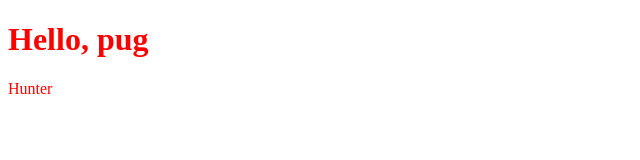
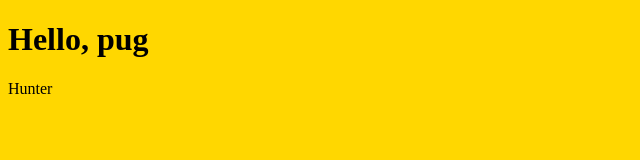
Before and after one commit to alferov77/Webpack, a website built with webpack: page src/index.pug in a window 1280 px wide. Shown: the whole page, without its empty margins (0-640 px from the left). Built offline with nearby package versions, Linux system fonts and the light colour scheme.

Commit message:
Проверка линтера

```diff
--- a/package.json
+++ b/package.json
@@ -4,7 +4,7 @@
   "scripts": {
     "start": "webpack serve --mode development",
     "build": "webpack --mode production",
-    "lint": "eslint . && stylelint '**/*.css'",
+    "lint": "eslint . && stylelint 'src/**/*.css'",
     "prepare": "husky install"
   },
   "devDependencies": {
--- a/src/index.js
+++ b/src/index.js
@@ -1,6 +1,3 @@
 import './style.css';
 
 document.write('Hello world \n');
-
-var test = "Hello"
-console.log(test)
--- a/src/style.css
+++ b/src/style.css
@@ -1,3 +1,3 @@
 body {
-    color: red
+    background-color: gold;
 }
```
